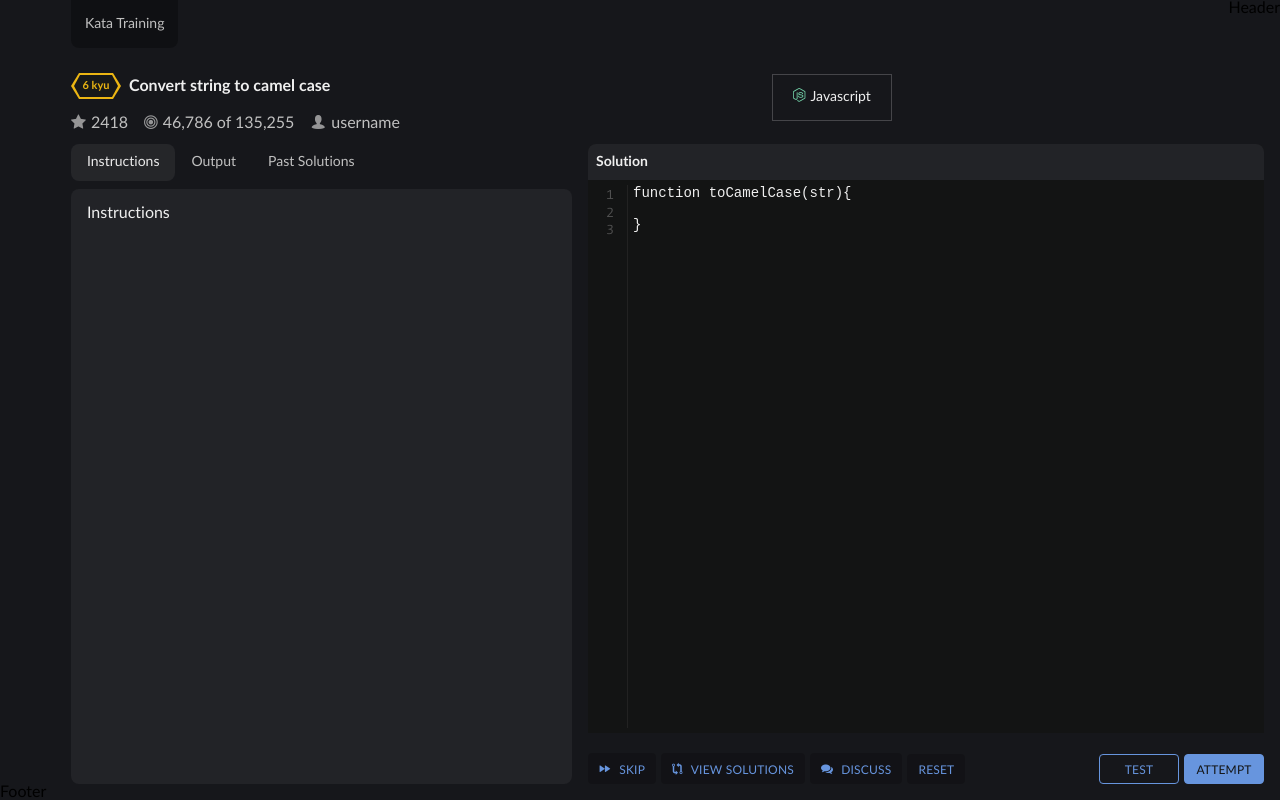
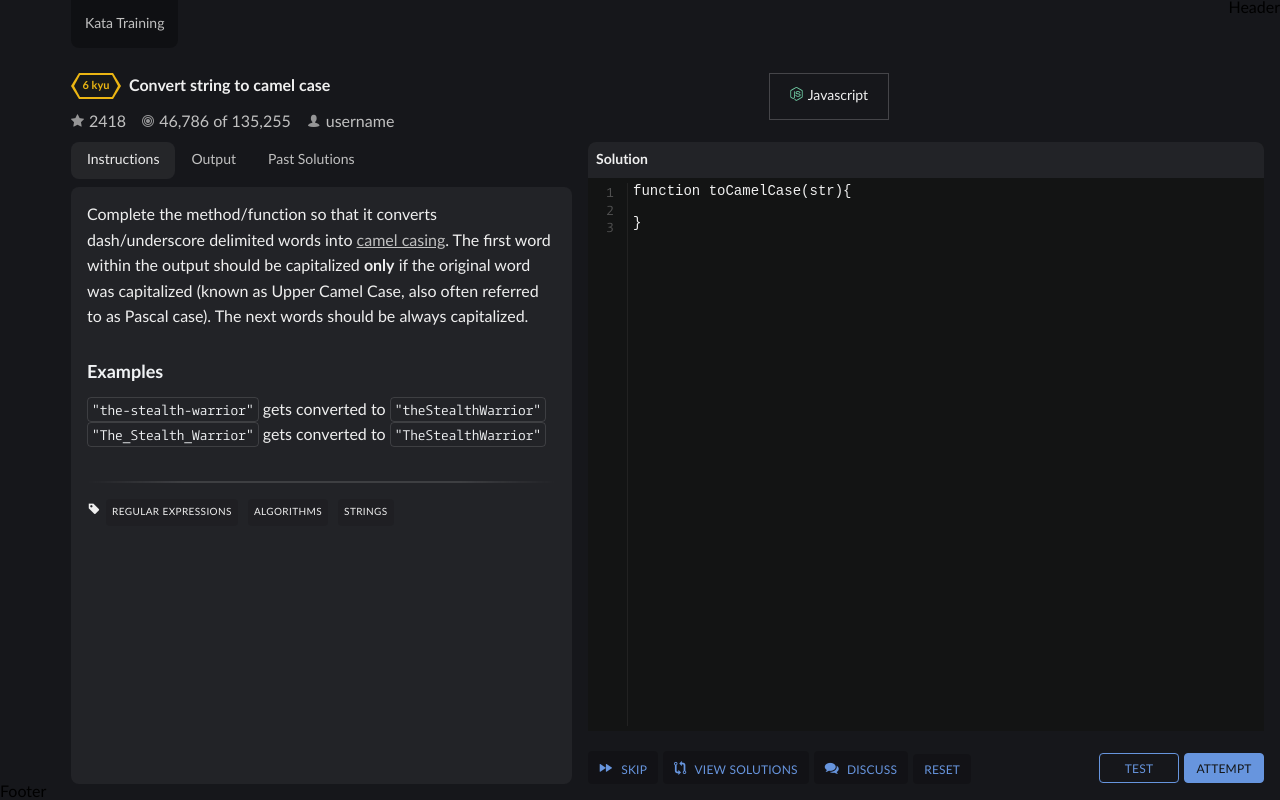
Before and after one commit to hel-sidoruk/rs-clone, a React (Vite) app: page /kata/2/train in a window 1280 px wide. Built offline with nearby package versions, Linux system fonts and the light colour scheme.

Commit message:
feat: add instrusctions block

```diff
--- /dev/null
+++ b/src/components/KataTraining/KataInstructions.tsx
@@ -0,0 +1,34 @@
+import React from 'react';
+
+export const KataInstructions = () => {
+  return (
+    <div className="description">
+      <div className="markdown mb-32">
+        <p>
+          Complete the method/function so that it converts dash/underscore delimited words into{' '}
+          <a href="https://en.wikipedia.org/wiki/Camel_case" target="_blank" rel="noreferrer">
+            camel casing
+          </a>
+          . The first word within the output should be capitalized <strong>only</strong> if the
+          original word was capitalized (known as Upper Camel Case, also often referred to as Pascal
+          case). The next words should be always capitalized.
+        </p>
+        <h3 id="examples">Examples</h3>
+        <p>
+          <code>&quot;the-stealth-warrior&quot;</code> gets converted to{' '}
+          <code>&quot;theStealthWarrior&quot;</code>
+          <br />
+          <code>&quot;The_Stealth_Warrior&quot;</code> gets converted to{' '}
+          <code>&quot;TheStealthWarrior&quot;</code>
+        </p>
+      </div>
+      <hr />
+      <div className="mt-16">
+        <i className="icon-moon icon-moon-tag "></i>
+        <div className="keyword-tag">Regular Expressions</div>
+        <div className="keyword-tag">Algorithms</div>
+        <div className="keyword-tag">Strings</div>
+      </div>
+    </div>
+  );
+};
--- a/src/components/KataTraining/KataTrainingInfo.tsx
+++ b/src/components/KataTraining/KataTrainingInfo.tsx
@@ -1,4 +1,6 @@
 import React, { useState } from 'react';
+import { KataInstructions } from './KataInstructions';
+import { TestsOutput } from './TestsOutput';
 
 const options = ['Instructions', 'Output', 'Past Solutions'];
 
@@ -22,7 +24,9 @@ export const KataTrainingInfo = () => {
           Past Solutions
         </button>
       </div>
-      <div className={`kata-train__descr ${active === options[1] ? 'output' : ''}`}>{active}</div>
+      <div className={`kata-train__descr ${active === options[1] ? 'output' : ''}`}>
+        {active === options[1] ? <TestsOutput /> : <KataInstructions />}
+      </div>
     </div>
   );
 };
--- /dev/null
+++ b/src/components/KataTraining/TestsOutput.tsx
@@ -0,0 +1,5 @@
+import React from 'react';
+
+export const TestsOutput = () => {
+  return <div className="test-text">Your results will be shown here</div>;
+};
--- a/src/scss/icons.scss
+++ b/src/scss/icons.scss
@@ -4,6 +4,7 @@
     font-style: normal;
     font-weight: 400;
     line-height: 1;
+    font-size: 14px;
   }
   &-next {
     &::before {
@@ -55,4 +56,10 @@
       content: "\e640";
     }
   }
+  &-tag {
+    margin-right: 5px;
+    &::before {
+      content: "\e063";
+    }
+  }
 }
--- a/src/scss/kata-train.scss
+++ b/src/scss/kata-train.scss
@@ -35,6 +35,9 @@
     &.output {
       background-color: $dark;
       border: 2px solid $scroll;
+    }
+    .test-text {
+      color: rgba(#fff, 0.6);
     }
   }
   &__code {
--- /dev/null
+++ b/src/scss/markdown.scss
@@ -0,0 +1,42 @@
+.markdown {
+  p {
+    line-height: 1.6;
+    &:not(:last-child) {
+      margin-bottom: 20px;
+    }
+  }
+  h3 {
+    font-size: 18px;
+    color: #f1f3f5;
+    font-weight: 600;
+    margin-top: 28px;
+    margin-bottom: 10px;
+    line-height: 1.6;
+  }
+  code {
+    font-family: 'CamingoCode', monospace;
+    color: #f1f3f5;
+    font-size: 14px;
+    border: 1px solid rgba(#fff, 0.125);
+    padding: 2px 4px;
+    border-radius: 4px;
+    white-space: pre;
+  }
+  a {
+    color: $grey;
+    text-decoration: underline;
+    font-weight: 500;
+    transition: all .2s ease-in-out;
+    &:hover {
+      color: $blue;
+    }
+  }
+}
+hr {
+  display: block;
+  height: 1px;
+  background-position: center center;
+  background-size: 100% 1px;
+  border-color: transparent;
+  background-image: linear-gradient( to left, transparent, rgba(#fff, .125) 20%, rgba(#fff, .125) 80%, transparent );
+}
--- a/src/scss/settings.scss
+++ b/src/scss/settings.scss
@@ -92,3 +92,23 @@ input {
   padding: 14px;
   width: fit-content;
 }
+
+.mb-32 {
+  margin-bottom: 32px;
+}
+.mt-16 {
+  margin-top: 16px;
+}
+.keyword-tag {
+  display: inline-block;
+  border-radius: 4px;
+  font-size: 10px;
+  text-transform: uppercase;
+  letter-spacing: .4px;
+  margin: 0 10px 10px 0;
+  background-color: rgba(#000, 0.1);
+  border-width: 1px;
+  border-color: transparent;
+  line-height: 21px;
+  padding: 3px 6px;
+}
--- a/src/style.scss
+++ b/src/style.scss
@@ -6,6 +6,7 @@
 @import './scss/rank';
 
 @import './scss/header';
+@import './scss/markdown';
 
 @import './scss/kata';
 @import './scss/kata-train';
```
